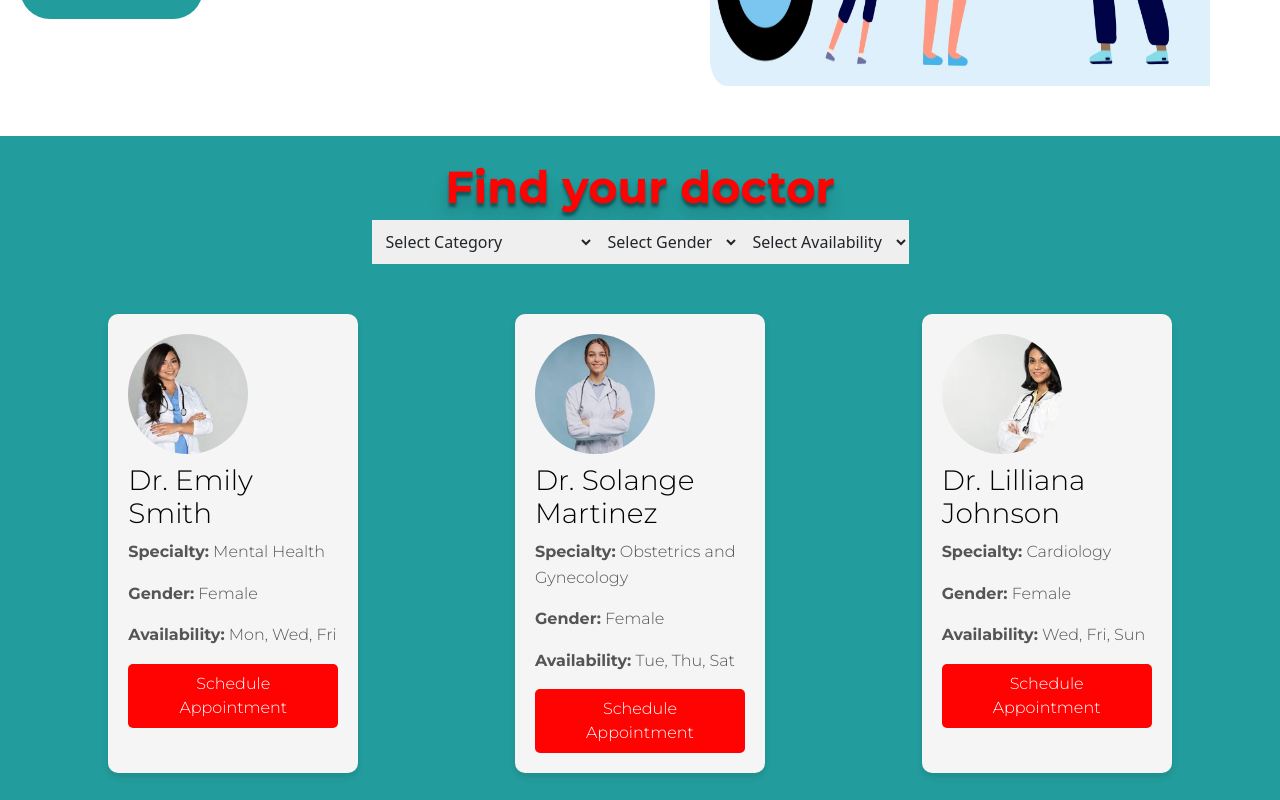
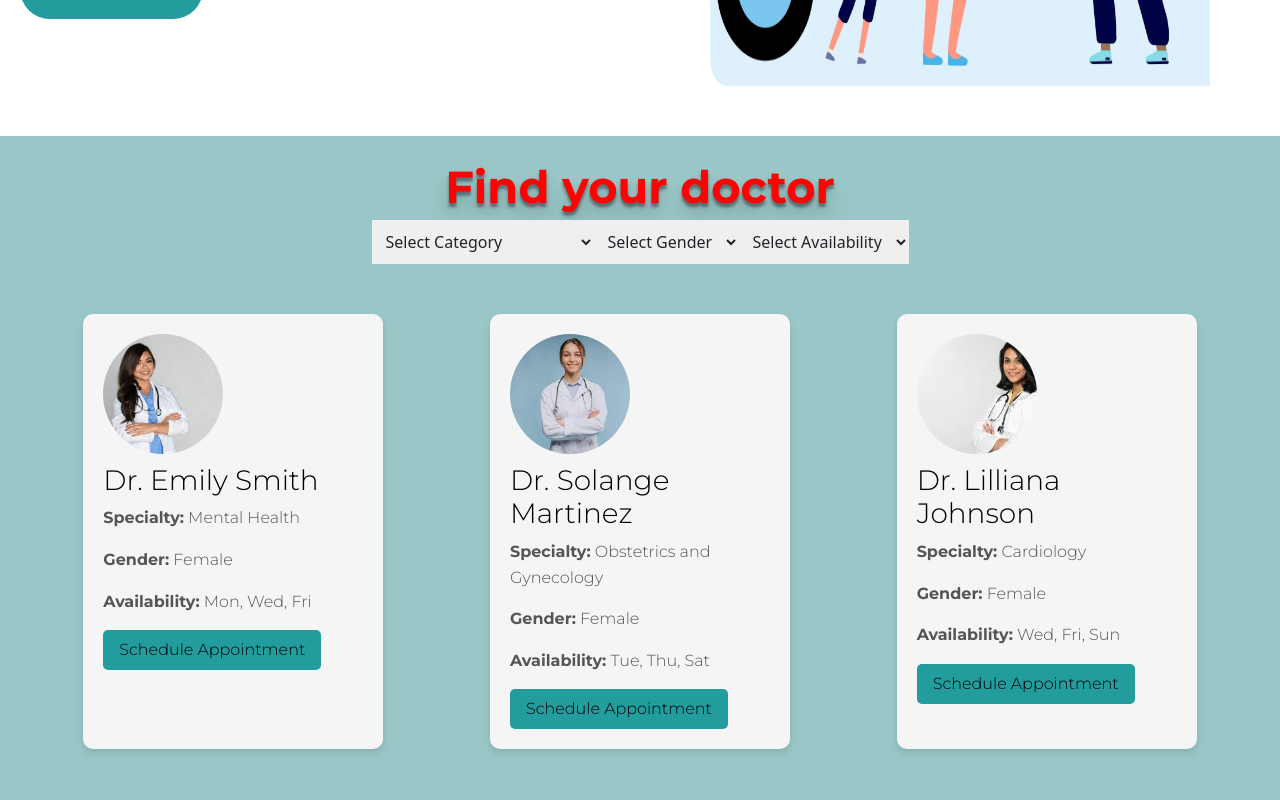
Before and after one commit to ssjulianr/capstone-final, a React (Create React App) app: page /health in a window 1280 px wide. Shown: the part 1780-2580 px from the top of the page. Built offline with nearby package versions, Linux system fonts and the light colour scheme.

Commit message:
Update Health.css

```diff
--- a/src/styles/Health.css
+++ b/src/styles/Health.css
@@ -136,12 +136,12 @@
   padding-top: 20px;
   width: 100vw;
   margin: 0 auto;
-  background-color: #239c9d;
+  background-color: #99c6c6;
   text-align: center;
 }
 
 .provider-card {
-  width: 250px;
+  width: 300px;
   margin: 30px;
   padding: 20px;
   text-align: center;
@@ -159,8 +159,8 @@
 }
 
 .schedule-button {
-  background-color: #ff0202;
-  color: #fff;
+  background-color: #239c9d;
+  color: black;
   border: none;
   padding: 8px 16px;
   border-radius: 5px;
```
